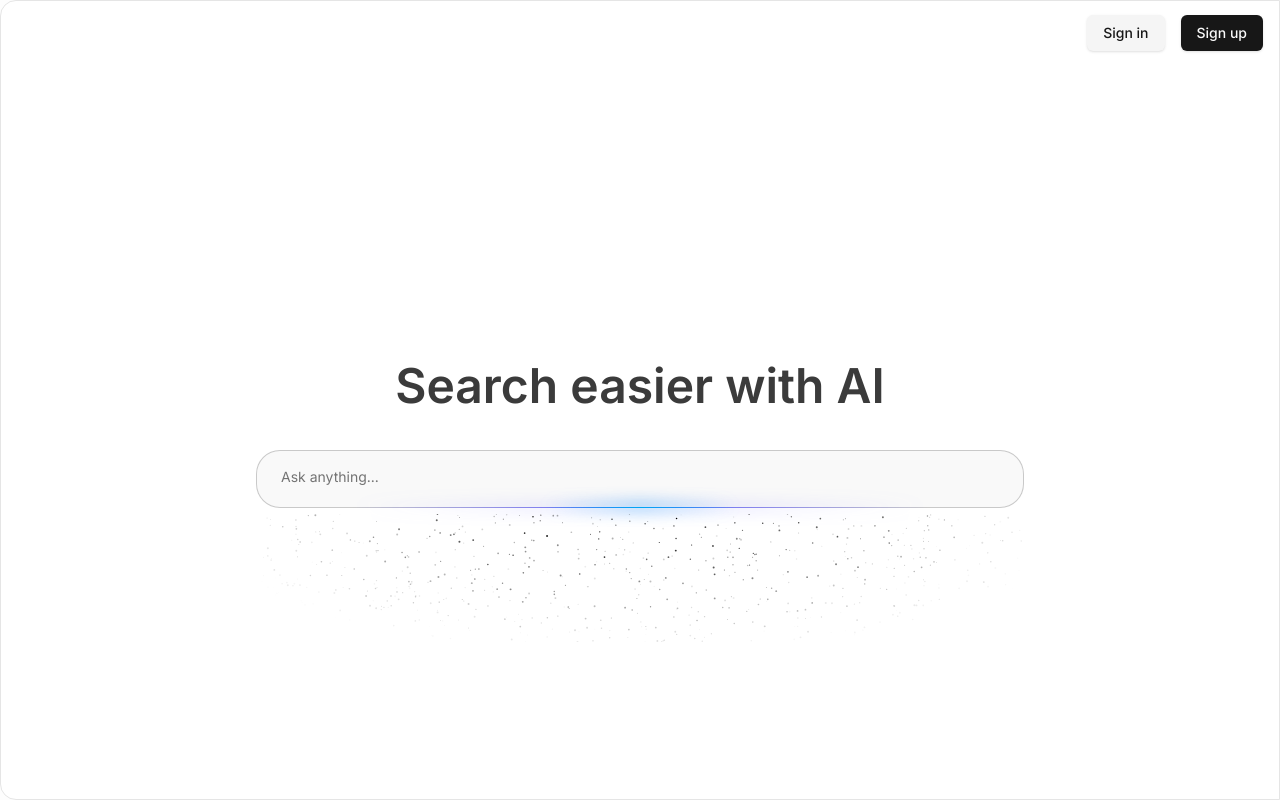
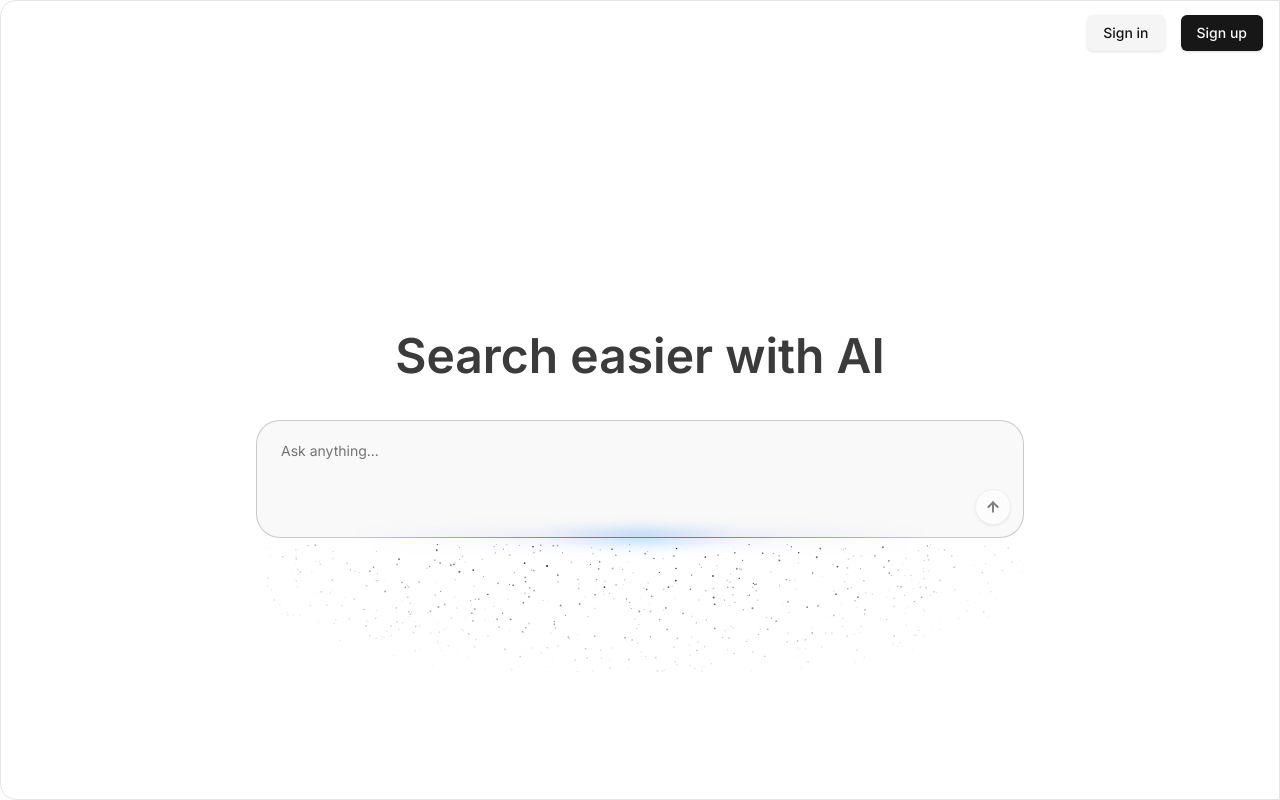
Before and after one commit to EmilsValdmanis/bachelor-ai-search-engine, a Next.js app: page / in a window 1280 px wide. Built offline with nearby package versions, Linux system fonts and the light colour scheme; no server answers.

Commit message:
feat: add button to start/stop chat

```diff
--- /dev/null
+++ b/src/components/chat-input-settings.tsx
@@ -0,0 +1,45 @@
+import { motion } from "motion/react";
+import { ArrowUp, Square } from "lucide-react";
+import { buttonVariants } from "./ui/button";
+import { cn } from "@/lib/utils";
+
+interface ChatInputSettingsProps {
+    isLoading: boolean;
+    input: string;
+    stop: () => void;
+}
+
+function ChatInputSettings({ isLoading, input, stop }: ChatInputSettingsProps) {
+    const isDisabled = !isLoading && input.length === 0;
+
+    return (
+        <div className="flex items-center justify-between p-1">
+            <div />
+            {/* TODO: Add search toggle button here */}
+            <motion.button
+                initial={{ opacity: 0 }}
+                animate={{ opacity: isDisabled ? 0.5 : 1 }}
+                exit={{ opacity: 0 }}
+                className={cn(
+                    buttonVariants({
+                        size: "icon",
+                        variant: "outline",
+                    }),
+                    "rounded-full opacity-50",
+                    isLoading && "animate-pulse",
+                )}
+                type={isLoading ? "button" : "submit"}
+                disabled={!isLoading && input.length === 0}
+                onClick={isLoading ? stop : undefined}
+            >
+                {isLoading ? (
+                    <Square className="fill-foreground stroke-foreground size-5 stroke-3" />
+                ) : (
+                    <ArrowUp className="size-5 stroke-3" />
+                )}
+            </motion.button>
+        </div>
+    );
+}
+
+export default ChatInputSettings;
--- a/src/components/chat-input.tsx
+++ b/src/components/chat-input.tsx
@@ -10,6 +10,7 @@ import { useTheme } from "next-themes";
 import { motion, AnimatePresence } from "motion/react";
 import ChatInputSuggestions from "./chat-input-suggestions";
 import ScrollToBottomButton from "./scroll-to-bottom-button";
+import ChatInputSettings from "./chat-input-settings";
 
 interface ChatInputProps {
     handleSubmit: (e: React.FormEvent<HTMLFormElement>) => void;
@@ -32,8 +33,8 @@ function ChatInput({
     input,
     messages,
     // setMessages,
-    // isLoading,
-    // stop,
+    isLoading,
+    stop,
     // append,
     // query,
     showScrollButton,
@@ -88,7 +89,7 @@ function ChatInput({
                     scrollToBottom={scrollToBottom}
                     showScrollButton={showScrollButton}
                 />
-                <div className="bg-muted/60 border-foreground/20 relative flex w-full flex-col gap-2 rounded-3xl border px-2 py-1">
+                <div className="bg-muted/60 border-foreground/20 relative flex w-full flex-col gap-2 rounded-3xl border p-2">
                     <Textarea
                         name="input"
                         maxRows={6}
@@ -109,6 +110,11 @@ function ChatInput({
                         style={{ height }}
                         onFocus={() => setShowSuggestions(true)}
                         onBlur={() => setShowSuggestions(false)}
+                    />
+                    <ChatInputSettings
+                        isLoading={isLoading}
+                        input={input}
+                        stop={stop}
                     />
                 </div>
                 <AnimatePresence>
--- a/src/components/chat-messages.tsx
+++ b/src/components/chat-messages.tsx
@@ -18,7 +18,7 @@ function ChatMessages({
     if (!messages.length) return null;
 
     return (
-        <div className="relative mx-auto flex w-full flex-col gap-4 px-8 pt-8 pb-[7.25rem]">
+        <div className="relative mx-auto flex w-full flex-col gap-4 px-8 pt-8 pb-[11.5rem]">
             {messages.map((message) => (
                 <Fragment key={message.id}>
                     <ChatMessage
--- a/src/components/chat.tsx
+++ b/src/components/chat.tsx
@@ -89,6 +89,8 @@ function Chat({ id, query }: { id: string; query?: string }) {
             return toast.info("Must be signed in first!");
         }
 
+        if (isLoading) return;
+
         setData(undefined);
         handleSubmit(e);
     };
--- a/src/components/search-result.tsx
+++ b/src/components/search-result.tsx
@@ -53,7 +53,7 @@ function SearchResult({ tool }: { tool: ToolInvocation }) {
                     <div className="flex w-full items-center justify-between gap-2">
                         <div className="flex items-center gap-2">
                             <Search className="size-4" />
-                            {tool.result.query}{" "}
+                            {capitalizeFirstLetter(tool.result.query)}{" "}
                             <span className="text-muted-foreground text-xs">
                                 ({tool.result.results.length} results)
                             </span>
--- a/src/lib/tools/researcher.ts
+++ b/src/lib/tools/researcher.ts
@@ -15,6 +15,8 @@ const SYSTEM_CONTEXT = `
     5. Only use information that has an accessible URL for citation.
     6. If search results are irrelevant or unhelpful, rely on general knowledge.
     7. Structure responses using markdown, with headings for clarity and readability.
+    8. Respond in the same language as the prompt.
+    9. Search using the same language as the prompt.
 
     Citation Format:
     [title](url)
```
Also changed, not shown: 1 other file (tests, documents, lock files or other folders).
